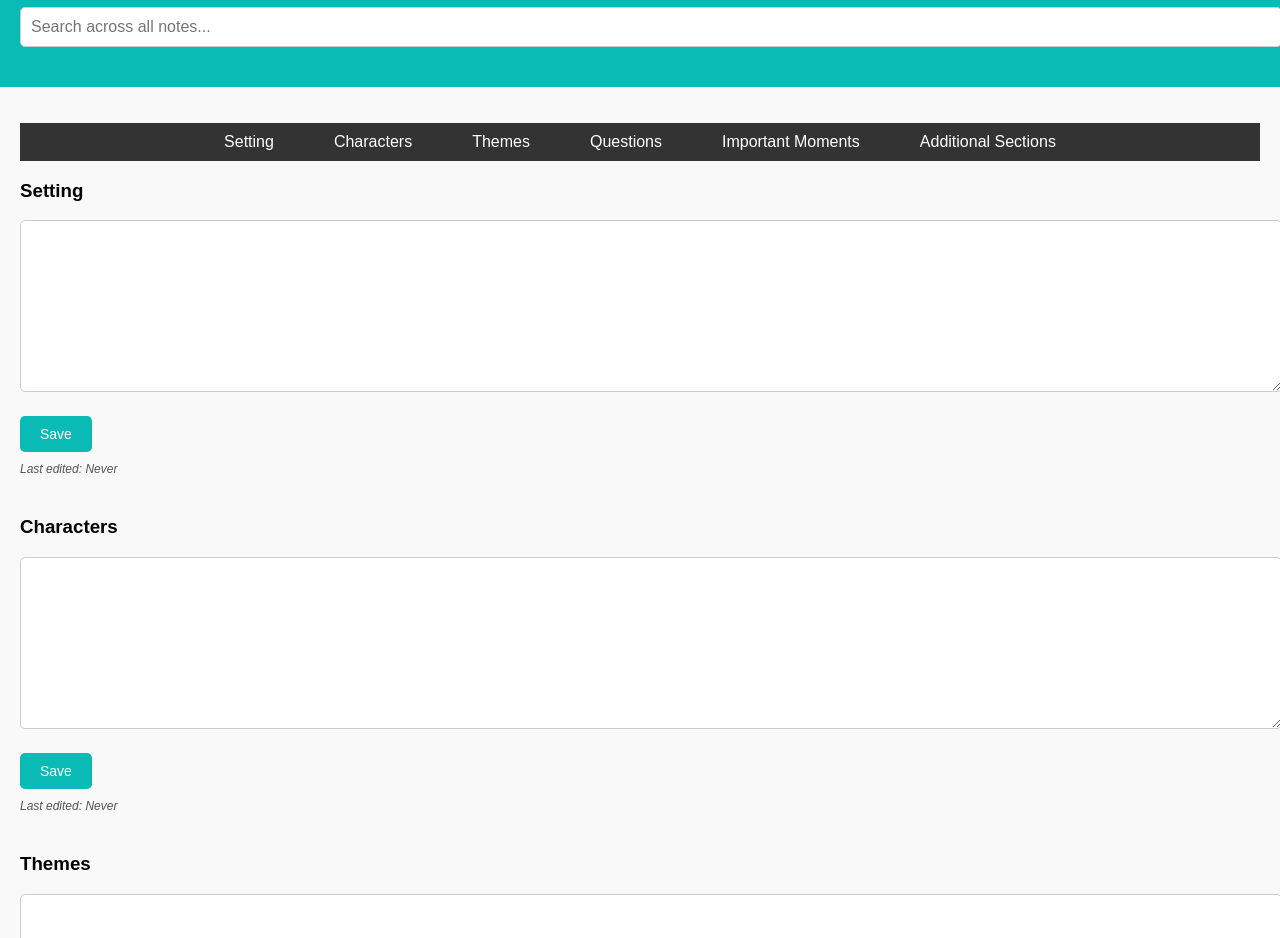
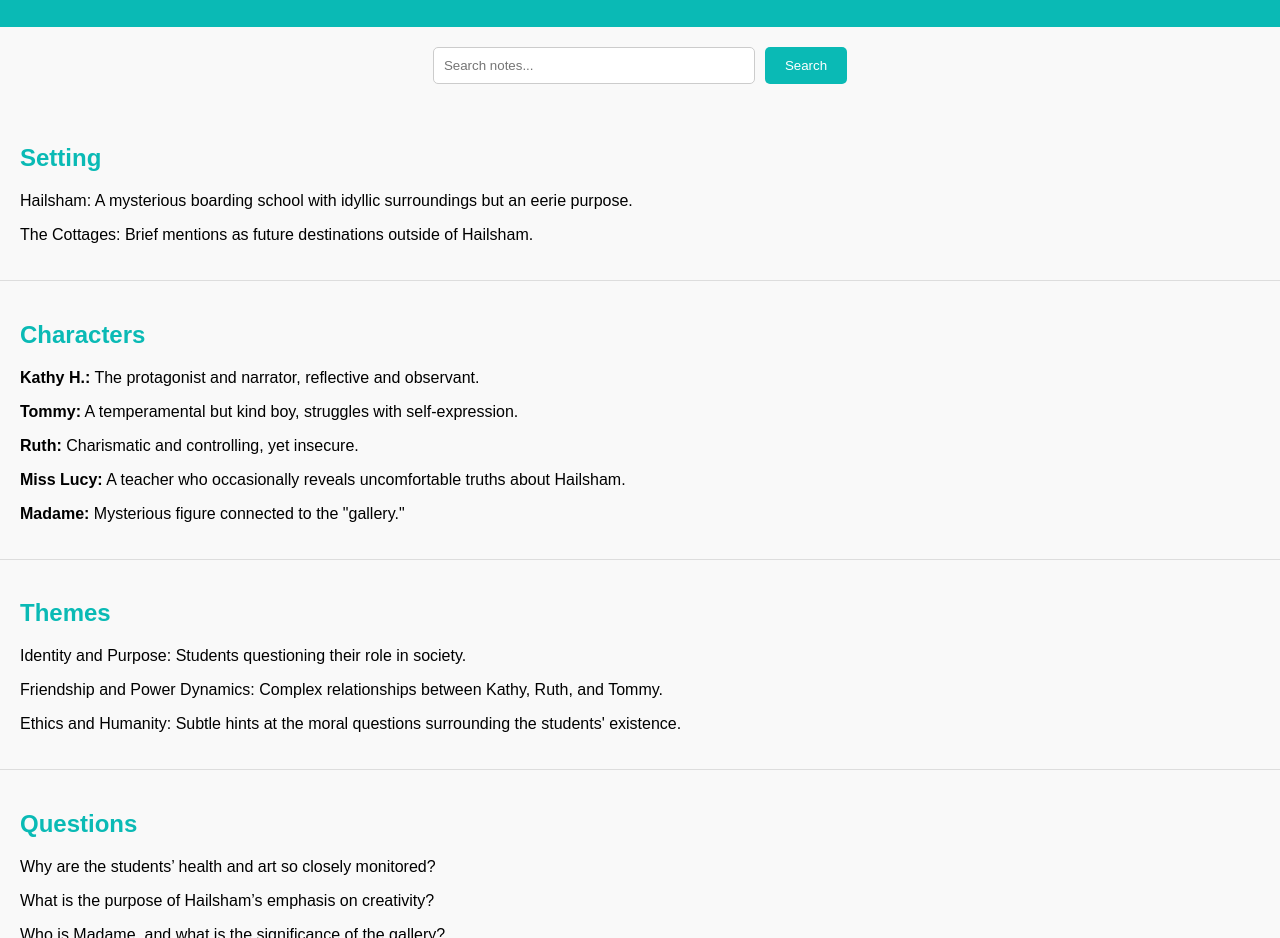
Before and after one commit to suiseireimu/-, a plain HTML site: page index.html in a window 1280 px wide. Shown: the part 93-1031 px from the top of the page. Drawn offline with Linux system fonts and the light colour scheme; no server answers.

Commit message:
Update index.html

```diff
--- a/index.html
+++ b/index.html
@@ -3,7 +3,7 @@
 <head>
   <meta charset="UTF-8">
   <meta name="viewport" content="width=device-width, initial-scale=1.0">
-  <title>Collaborative Notes - Never Let Me Go</title>
+  <title>Notes for "Never Let Me Go"</title>
   <style>
     body {
       font-family: Arial, sans-serif;
@@ -19,213 +19,120 @@
       color: white;
     }
 
-    nav ul {
+    #search-container {
       display: flex;
       justify-content: center;
-      padding: 0;
-      list-style: none;
-      background-color: #333;
+      margin: 20px;
     }
 
-    nav ul li {
-      margin: 0 10px;
+    #search-container input {
+      width: 300px;
+      padding: 10px;
+      border: 1px solid #ccc;
+      border-radius: 5px;
+      margin-right: 10px;
     }
 
-    nav ul li a {
-      text-decoration: none;
+    #search-container button {
+      padding: 10px 20px;
+      background-color: #0ABAB5;
       color: white;
-      padding: 10px 20px;
-      display: block;
-    }
-
-    nav ul li a:hover {
-      background-color: #575757;
-    }
-
-    main {
-      padding: 20px;
-    }
-
-    .section {
-      margin-bottom: 40px;
-    }
-
-    textarea {
-      width: 100%;
-      height: 150px;
-      margin-bottom: 10px;
-      padding: 10px;
-      font-size: 14px;
-      border: 1px solid #ccc;
-      border-radius: 5px;
-      resize: vertical;
-    }
-
-    button {
-      display: block;
-      margin: 10px 0;
-      padding: 10px 20px;
-      font-size: 14px;
       border: none;
       border-radius: 5px;
-      background-color: #0ABAB5;
-      color: white;
       cursor: pointer;
     }
 
-    button:hover {
+    #search-container button:hover {
       background-color: #088A80;
     }
 
-    .timestamp {
-      font-size: 12px;
-      color: #555;
-      margin-bottom: 20px;
-      font-style: italic;
+    section {
+      padding: 20px;
+      border-bottom: 1px solid #ddd;
     }
 
-    footer {
-      text-align: center;
-      padding: 10px;
-      background-color: #333;
-      color: white;
-    }
-
-    #search-bar {
-      width: 100%;
-      padding: 10px;
-      margin-bottom: 20px;
-      font-size: 16px;
-      border: 1px solid #ccc;
-      border-radius: 5px;
+    section h2 {
+      color: #0ABAB5;
     }
 
     .highlight {
       background-color: yellow;
+      font-weight: bold;
     }
   </style>
 </head>
 <body>
   <header>
-    <h1>Notes <em>for "Never Let Me Go"</em></h1>
-    <input id="search-bar" type="text" placeholder="Search across all notes..." oninput="searchNotes()">
+    <h1>Notes for "Never Let Me Go"</h1>
   </header>
-  <main>
-    <nav>
-      <ul>
-        <li><a href="#setting">Setting</a></li>
-        <li><a href="#characters">Characters</a></li>
-        <li><a href="#themes">Themes</a></li>
-        <li><a href="#questions">Questions</a></li>
-        <li><a href="#important-moments">Important Moments</a></li>
-        <li><a href="#additional-sections">Additional Sections</a></li>
-      </ul>
-    </nav>
-
-    <section id="sections">
-      <div id="setting" class="section">
-        <h3>Setting</h3>
-        <textarea id="setting-notes"></textarea>
-        <button onclick="saveNotes('setting')">Save</button>
-        <div class="timestamp" id="timestamp-setting">Last edited: Never</div>
-      </div>
-
-      <div id="characters" class="section">
-        <h3>Characters</h3>
-        <textarea id="characters-notes"></textarea>
-        <button onclick="saveNotes('characters')">Save</button>
-        <div class="timestamp" id="timestamp-characters">Last edited: Never</div>
-      </div>
-
-      <div id="themes" class="section">
-        <h3>Themes</h3>
-        <textarea id="themes-notes"></textarea>
-        <button onclick="saveNotes('themes')">Save</button>
-        <div class="timestamp" id="timestamp-themes">Last edited: Never</div>
-      </div>
-
-      <div id="questions" class="section">
-        <h3>Questions</h3>
-        <textarea id="questions-notes"></textarea>
-        <button onclick="saveNotes('questions')">Save</button>
-        <div class="timestamp" id="timestamp-questions">Last edited: Never</div>
-      </div>
-
-      <div id="important-moments" class="section">
-        <h3>Important Moments</h3>
-        <textarea id="important-moments-notes"></textarea>
-        <button onclick="saveNotes('important-moments')">Save</button>
-        <div class="timestamp" id="timestamp-important-moments">Last edited: Never</div>
-      </div>
-
-      <div id="additional-sections" class="section">
-        <h3>Additional Sections</h3>
-        <textarea id="additional-sections-notes"></textarea>
-        <button onclick="saveNotes('additional-sections')">Save</button>
-        <div class="timestamp" id="timestamp-additional-sections">Last edited: Never</div>
-      </div>
+  <div id="search-container">
+    <input type="text" id="search-bar" placeholder="Search notes...">
+    <button onclick="performSearch()">Search</button>
+  </div>
+  <main id="content">
+    <section id="setting">
+      <h2>Setting</h2>
+      <p>Hailsham: A mysterious boarding school with idyllic surroundings but an eerie purpose.</p>
+      <p>The Cottages: Brief mentions as future destinations outside of Hailsham.</p>
+    </section>
+    <section id="characters">
+      <h2>Characters</h2>
+      <p><strong>Kathy H.:</strong> The protagonist and narrator, reflective and observant.</p>
+      <p><strong>Tommy:</strong> A temperamental but kind boy, struggles with self-expression.</p>
+      <p><strong>Ruth:</strong> Charismatic and controlling, yet insecure.</p>
+      <p><strong>Miss Lucy:</strong> A teacher who occasionally reveals uncomfortable truths about Hailsham.</p>
+      <p><strong>Madame:</strong> Mysterious figure connected to the "gallery."</p>
+    </section>
+    <section id="themes">
+      <h2>Themes</h2>
+      <p>Identity and Purpose: Students questioning their role in society.</p>
+      <p>Friendship and Power Dynamics: Complex relationships between Kathy, Ruth, and Tommy.</p>
+      <p>Ethics and Humanity: Subtle hints at the moral questions surrounding the students' existence.</p>
+    </section>
+    <section id="questions">
+      <h2>Questions</h2>
+      <p>Why are the students’ health and art so closely monitored?</p>
+      <p>What is the purpose of Hailsham’s emphasis on creativity?</p>
+      <p>Who is Madame, and what is the significance of the gallery?</p>
+    </section>
+    <section id="important-moments">
+      <h2>Important Moments</h2>
+      <p>Tommy’s tantrum and Miss Lucy’s reassurance about creativity.</p>
+      <p>Ruth giving Kathy the pencil case and its implications for their friendship.</p>
+      <p>Kathy discovering Madame’s reaction to the students.</p>
+    </section>
+    <section id="additional-sections">
+      <h2>Additional Sections</h2>
+      <p>Speculations about the guardians’ cryptic behavior.</p>
+      <p>Kathy’s reflections on small moments that reveal bigger truths.</p>
     </section>
   </main>
-  <footer>
-    <p>&copy; 2024 Alan and Isabella</p>
-  </footer>
-  <script src="https://www.gstatic.com/firebasejs/9.17.1/firebase-app.js"></script>
-  <script src="https://www.gstatic.com/firebasejs/9.17.1/firebase-database.js"></script>
   <script>
-    // Firebase configuration
-    const firebaseConfig = {
-      databaseURL: "https://test-bbc7a-default-rtdb.firebaseio.com/"
-    };
+    function performSearch() {
+      const searchTerm = document.getElementById('search-bar').value.toLowerCase();
+      const sections = document.querySelectorAll('section');
+      let firstMatch = null;
 
-    // Initialize Firebase
-    const app = firebase.initializeApp(firebaseConfig);
-    const db = firebase.database();
-
-    const sections = ["setting", "characters", "themes", "questions", "important-moments", "additional-sections"];
-
-    // Load notes from Firebase
-    const loadNotes = () => {
       sections.forEach(section => {
-        const notesRef = db.ref(`notes/${section}`);
-        notesRef.on('value', snapshot => {
-          const data = snapshot.val();
-          if (data) {
-            document.getElementById(`${section}-notes`).value = data.content || "";
-            document.getElementById(`timestamp-${section}`).textContent = `Last edited: ${data.timestamp || "Never"}`;
+        const paragraphs = section.querySelectorAll('p');
+        paragraphs.forEach(paragraph => {
+          paragraph.innerHTML = paragraph.textContent; // Reset previous highlights
+          if (paragraph.textContent.toLowerCase().includes(searchTerm)) {
+            paragraph.innerHTML = paragraph.textContent.replace(
+              new RegExp(searchTerm, 'gi'),
+              match => `<span class="highlight">${match}</span>`
+            );
+            if (!firstMatch) firstMatch = section;
           }
         });
       });
-    };
 
-    // Save notes to Firebase
-    const saveNotes = (section) => {
-      const textarea = document.getElementById(`${section}-notes`);
-      const timestamp = new Date().toLocaleString();
-      db.ref(`notes/${section}`).set({
-        content: textarea.value,
-        timestamp: timestamp
-      }).then(() => {
-        document.getElementById(`timestamp-${section}`).textContent = `Last edited: ${timestamp}`;
-        alert("Notes saved successfully!");
-      }).catch(error => {
-        console.error("Error saving notes:", error);
-        alert("Failed to save notes. Please try again.");
-      });
-    };
-
-    // Search notes
-    const searchNotes = () => {
-      const query = document.getElementById("search-bar").value.toLowerCase();
-      sections.forEach(section => {
-        const textarea = document.getElementById(`${section}-notes`);
-        textarea.classList.remove("highlight");
-        if (textarea.value.toLowerCase().includes(query) && query) {
-          textarea.classList.add("highlight");
-        }
-      });
-    };
-
-    document.addEventListener("DOMContentLoaded", loadNotes);
+      if (firstMatch) {
+        firstMatch.scrollIntoView({ behavior: 'smooth' });
+      } else {
+        alert('No matches found.');
+      }
+    }
   </script>
 </body>
 </html>
```
